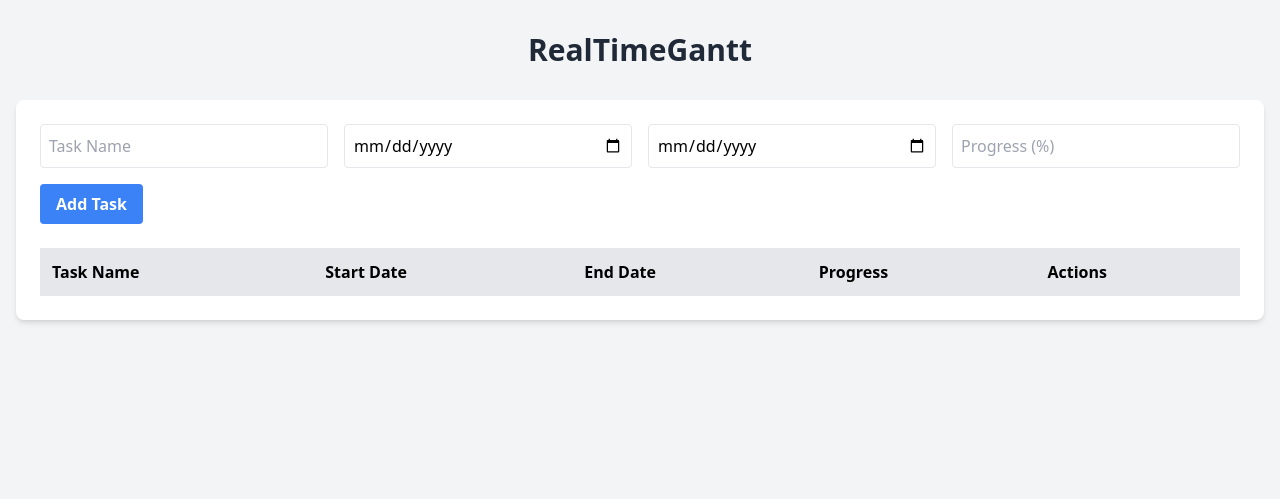
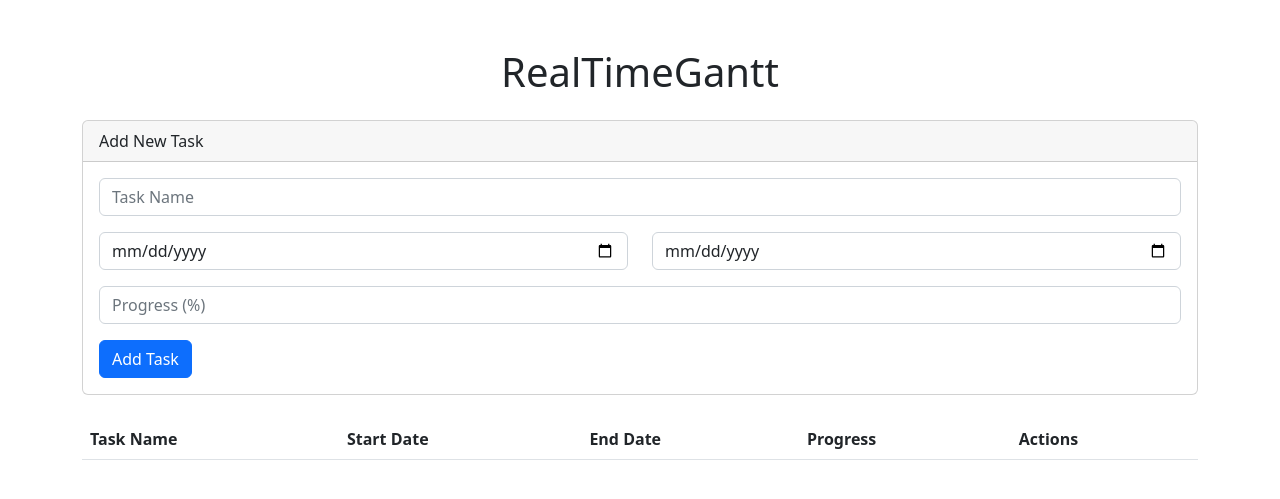
Before and after one commit to tonaya23/rtg_repo, a Flask app: template templates/index.html in a window 1280 px wide. Shown: the top 499 px of the page. Run offline with Flask 3, Linux system fonts and the light colour scheme; the template is opened without the code that fills it, so the values that code supplies are empty; some libraries are stand-ins or nearby versions.

Commit message:
mejora index

```diff
--- a/templates/index.html
+++ b/templates/index.html
@@ -1,66 +1,97 @@
 <!DOCTYPE html>
 <html lang="en">
   <head>
-    <meta charset="UTF-8">
-    <meta name="viewport" content="width=device-width, initial-scale=1.0">
+    <meta charset="UTF-8" />
     <title>RealTimeGantt</title>
-    <script src="https://cdn.tailwindcss.com"></script>
-    <script src="https://js.pusher.com/8.2.0/pusher.min.js"></script>
-    <link rel="stylesheet" href="https://cdnjs.cloudflare.com/ajax/libs/font-awesome/6.0.0-beta3/css/all.min.css">
+    <link
+      href="https://cdn.jsdelivr.net/npm/bootstrap@5.2.3/dist/css/bootstrap.min.css"
+      rel="stylesheet"
+    />
+    <script src="https://js.pusher.com/7.2/pusher.min.js"></script>
   </head>
-<body class="bg-gray-100 font-sans">
-    <div class="container mx-auto px-4 py-8">
-        <h1 class="text-3xl font-bold text-center mb-8 text-gray-800">RealTimeGantt</h1>
-
-        <div class="bg-white shadow-md rounded-lg p-6">
-            <form id="task-form" class="mb-6">
-                <div class="grid grid-cols-1 md:grid-cols-4 gap-4">
-                    <input type="text" id="task-name" placeholder="Task Name"
-                           class="input border p-2 rounded" required>
-                    <input type="date" id="start-date"
-                           class="input border p-2 rounded" required>
-                    <input type="date" id="end-date"
-                           class="input border p-2 rounded" required>
-                    <input type="number" id="progress" placeholder="Progress (%)"
-                           min="0" max="100"
-                           class="input border p-2 rounded">
+  <body>
+    <div class="container mt-5">
+      <h1 class="text-center mb-4">RealTimeGantt</h1>
+      <div class="card">
+        <div class="card-header">Add New Task</div>
+        <div class="card-body">
+          <form id="taskForm">
+            <div class="mb-3">
+              <input
+                type="text"
+                class="form-control"
+                id="taskName"
+                placeholder="Task Name"
+                required
+              />
             </div>
-                <button type="submit"
-                        class="mt-4 bg-blue-500 hover:bg-blue-600 text-white font-bold py-2 px-4 rounded">
-                    Add Task
-                </button>
+            <div class="row">
+              <div class="col-md-6 mb-3">
+                <input
+                  type="date"
+                  class="form-control"
+                  id="startDate"
+                  required
+                />
+              </div>
+              <div class="col-md-6 mb-3">
+                <input type="date" class="form-control" id="endDate" required />
+              </div>
+            </div>
+            <div class="mb-3">
+              <input
+                type="number"
+                class="form-control"
+                id="progress"
+                placeholder="Progress (%)"
+                min="0"
+                max="100"
+              />
+            </div>
+            <button type="submit" class="btn btn-primary">Add Task</button>
           </form>
-
-            <table id="tasks-table" class="w-full border-collapse">
+        </div>
+      </div>
+      <div class="mt-4">
+        <table class="table" id="tasksTable">
           <thead>
-                    <tr class="bg-gray-200">
-                        <th class="p-3 text-left">Task Name</th>
-                        <th class="p-3 text-left">Start Date</th>
-                        <th class="p-3 text-left">End Date</th>
-                        <th class="p-3 text-left">Progress</th>
-                        <th class="p-3 text-left">Actions</th>
+            <tr>
+              <th>Task Name</th>
+              <th>Start Date</th>
+              <th>End Date</th>
+              <th>Progress</th>
+              <th>Actions</th>
             </tr>
           </thead>
-                <tbody id="tasks-list"></tbody>
+          <tbody id="tasksBody">
+            <!-- Tasks will be dynamically added here -->
+          </tbody>
         </table>
       </div>
     </div>
 
     <script>
+      // Pusher and API interaction logic would go here
+      const taskForm = document.getElementById("taskForm");
+      const tasksBody = document.getElementById("tasksBody");
+    </script>
+
+    <script src="https://cdn.jsdelivr.net/npm/bootstrap@5.2.3/dist/js/bootstrap.bundle.min.js"></script>
+    <script>
       // Pusher Configuration
       const pusher = new Pusher("d4db60f9f99c2c2b7f8c", {
-            cluster: 'mt1'
+        cluster: "mt1",
       });
-        const channel = pusher.subscribe('tasks-channel');
+      const channel = pusher.subscribe("tasks-channel");
 
       // Fetch and Display Tasks
       async function fetchTasks() {
-            const response = await fetch('/api/tasks');
+        const response = await fetch("/api/tasks");
         const data = await response.json();
-            const tasksList = document.getElementById('tasks-list');
-            tasksList.innerHTML = '';
-            data.data.forEach(task => {
-                const row = document.createElement('tr');
+        const tasksList = document.getElementById("tasks-list");
+        tasksList.innerHTML = "";
+        data.data.forEach((task) => {
+          const row = document.createElement("tr");
           row.innerHTML = `
                     <td class="p-3">${task.name}</td>
                     <td class="p-3">${task.start_date}</td>
@@ -80,26 +111,28 @@
       }
 
       // Add Task
-        document.getElementById('task-form').addEventListener('submit', async (e) => {
+      document
+        .getElementById("task-form")
+        .addEventListener("submit", async (e) => {
           e.preventDefault();
           const task = {
-                name: document.getElementById('task-name').value,
-                start_date: document.getElementById('start-date').value,
-                end_date: document.getElementById('end-date').value,
-                progress: document.getElementById('progress').value
+            name: document.getElementById("task-name").value,
+            start_date: document.getElementById("start-date").value,
+            end_date: document.getElementById("end-date").value,
+            progress: document.getElementById("progress").value,
           };
-            await fetch('/api/tasks', {
-                method: 'POST',
-                headers: { 'Content-Type': 'application/json' },
-                body: JSON.stringify(task)
+          await fetch("/api/tasks", {
+            method: "POST",
+            headers: { "Content-Type": "application/json" },
+            body: JSON.stringify(task),
           });
           e.target.reset();
         });
 
       // Pusher Event Listeners
-        channel.bind('task-created', fetchTasks);
-        channel.bind('task-updated', fetchTasks);
-        channel.bind('task-deleted', fetchTasks);
+      channel.bind("task-created", fetchTasks);
+      channel.bind("task-updated", fetchTasks);
+      channel.bind("task-deleted", fetchTasks);
 
       // Initial Tasks Load
       fetchTasks();
```
Lines whose indentation alone changed are shown as unchanged.
